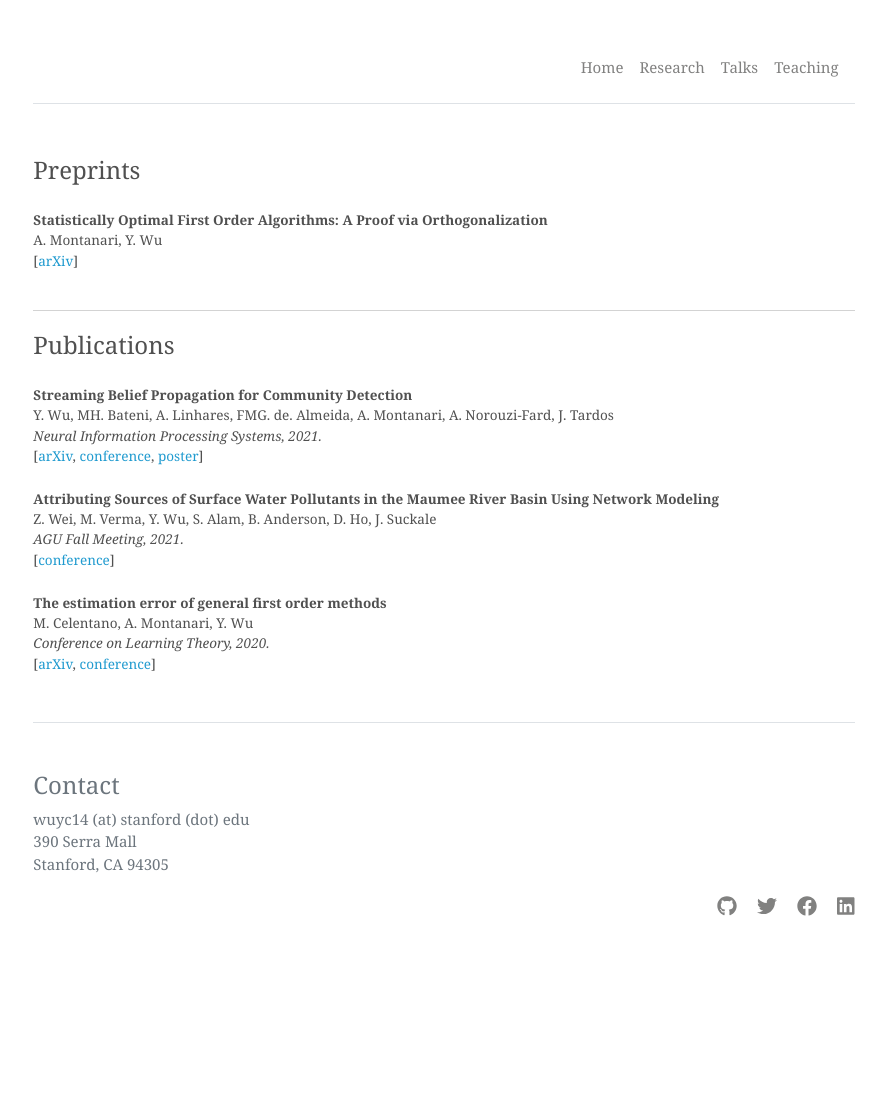
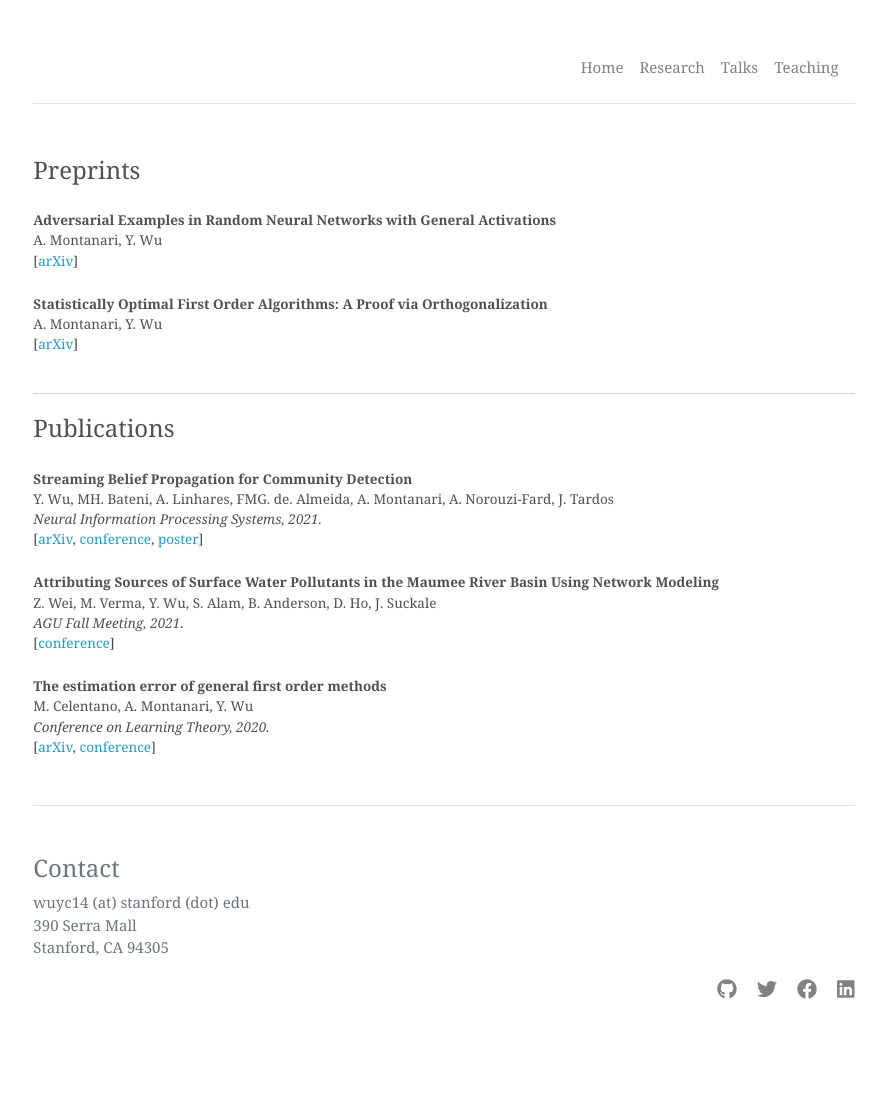
Before and after one commit to wuyc0114/wuyc0114.github.io, a Jekyll site: the page built from research.md, in a window 1280 px wide. Shown: the whole page, without its empty margins (196-1082 px from the left). Built offline with Jekyll 4.4.1, drawn with Linux system fonts in a browser that asks for light colours; before the commit the page ends 1017 px from its top, so only the background shows below that.

Commit message:
update research

```diff
--- a/_includes/research.html
+++ b/_includes/research.html
@@ -7,6 +7,12 @@
     <br />
     <br />
     <div class="paragraph" style="text-align:left;">
+        <b>Adversarial Examples in Random Neural Networks with General Activations</b></br>
+        A. Montanari, Y. Wu</br>
+        [<a href = "https://arxiv.org/abs/2203.17209">arXiv</a>]<br>
+        </div>
+    <br />
+    <div class="paragraph" style="text-align:left;">
         <b>Statistically Optimal First Order Algorithms: A Proof via Orthogonalization</b></br>
         A. Montanari, Y. Wu</br>
         [<a href = "https://arxiv.org/abs/2201.05101">arXiv</a>]<br>
```
Also changed, not shown: 1 other file.
